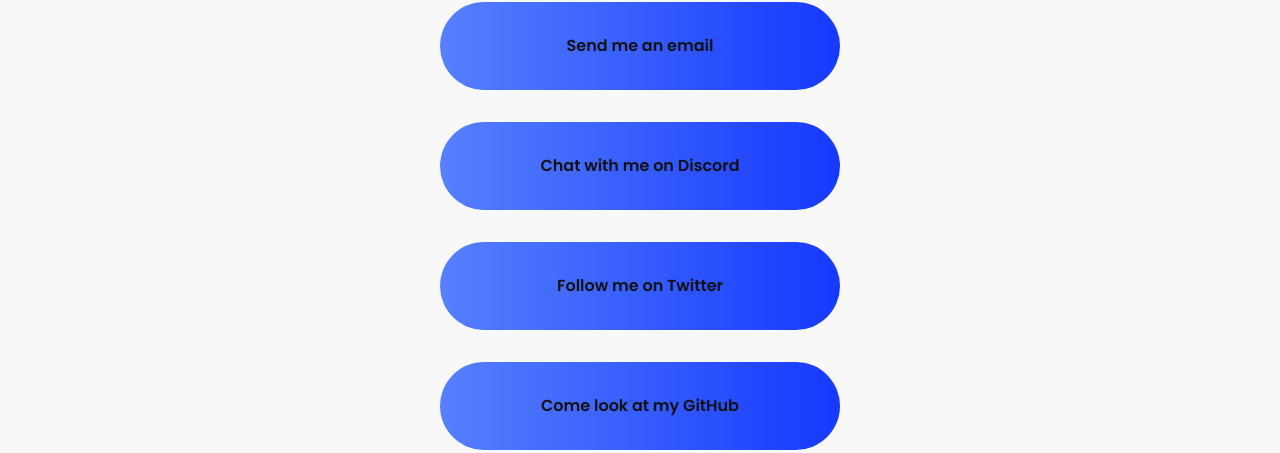
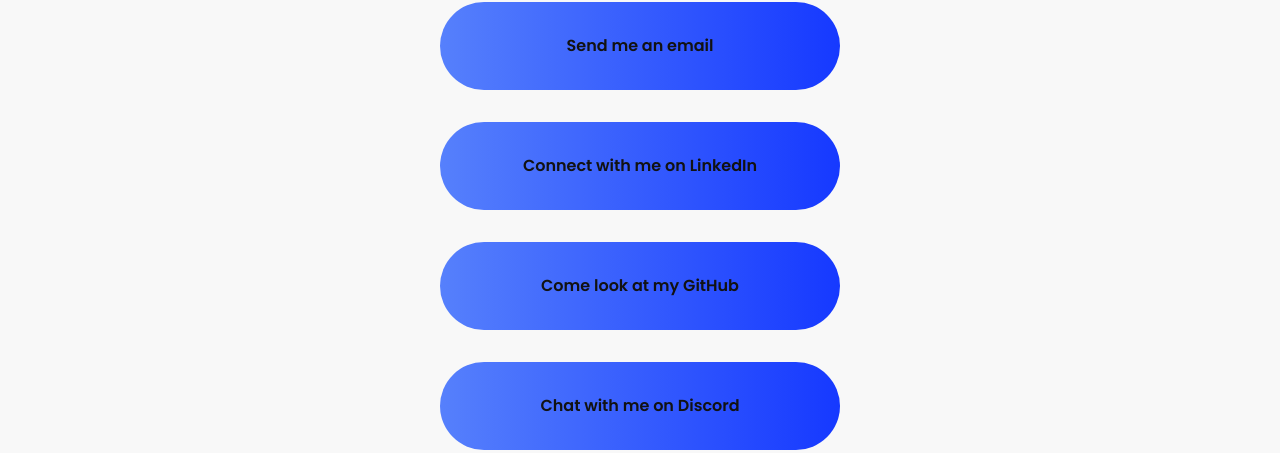
Before and after one commit to mattsavin/mattsavin.me, a Next.js app: page /contact/contact in a window 1280 px wide. Shown: the part 347-800 px from the top of the page. Built offline with nearby package versions, Linux system fonts and the light colour scheme.

Commit message:
add linkedin to contact page

```diff
--- a/pages/contact/contact.tsx
+++ b/pages/contact/contact.tsx
@@ -22,6 +22,16 @@ const Contact: NextPage  = () => {
                             <h2>Send me an email</h2>
                         </a>
                     </Link>
+                    <Link href={"https://linkedin.com/in/mattsavin/"} passHref={true}>
+                        <a className={styles.contactLink} target={"_blank"} rel={"noreferrer"}>
+                            <h2>Connect with me on LinkedIn</h2>
+                        </a>
+                    </Link>
+                    <Link href={"https://github.com/mattsavin/"} passHref={true}>
+                        <a className={styles.contactLink} target={"_blank"} rel={"noreferrer"}>
+                            <h2>Come look at my GitHub</h2>
+                        </a>
+                    </Link>
                     <Link href={"https://discord.com/users/394815013744934912"} passHref={true}>
                         <a className={styles.contactLink} target={"_blank"} rel={"noreferrer"}>
                             <h2>Chat with me on Discord</h2>
@@ -32,11 +42,7 @@ const Contact: NextPage  = () => {
                             <h2>Follow me on Twitter</h2>
                         </a>
                     </Link>
-                    <Link href={"https://github.com/mattsavin/"} passHref={true}>
-                        <a className={styles.contactLink} target={"_blank"} rel={"noreferrer"}>
-                            <h2>Come look at my GitHub</h2>
-                        </a>
-                    </Link>
+
                 </div>
             </main>
         </React.Fragment>
```
Also changed, not shown: 2 other files (tests, documents, lock files or other folders).
